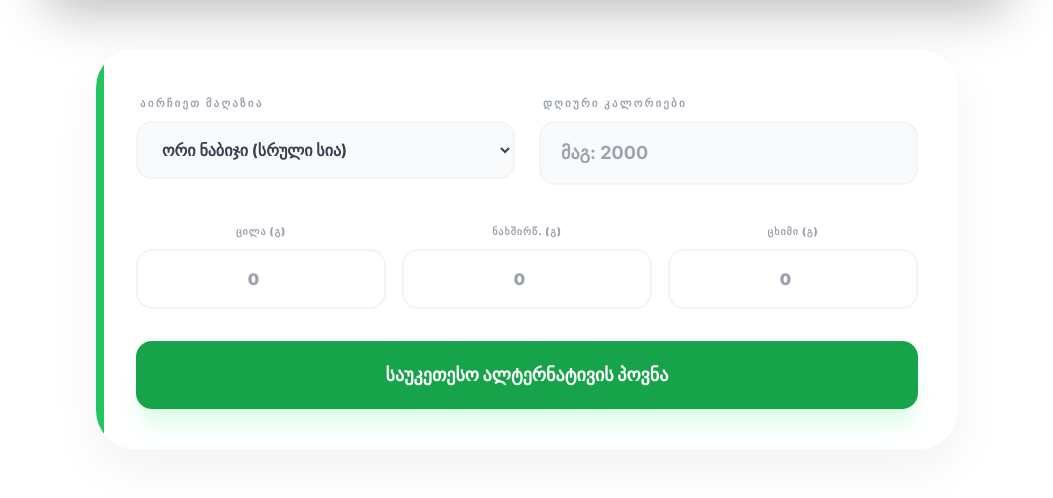
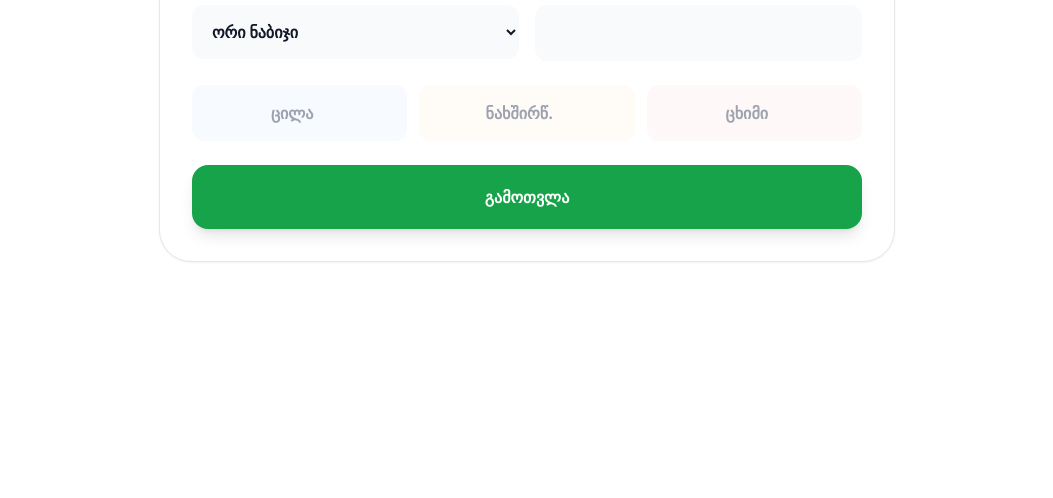
Before and after one commit to ghvaladzegaga6-spec/fitprice, a Flask app: page / in a window 1280 px wide. Shown: the part 357-855 px from the top of the page, without its empty margins (113-1166 px from the left). After the commit the page ends 619 px from the top, so only its background shows below. Run offline with Flask 3, Linux system fonts and the light colour scheme; some libraries are stand-ins or nearby versions.

Commit message:
Update index.html

```diff
--- a/templates/index.html
+++ b/templates/index.html
@@ -3,179 +3,151 @@
 <head>
     <meta charset="UTF-8">
     <meta name="viewport" content="width=device-width, initial-scale=1.0">
-    <title>FITPRICE - მიიღე მაქსიმალური შედეგი მინიმალურ ფასად</title>
+    <title>FITPRICE - SMART DIET</title>
     <script src="https://cdn.tailwindcss.com"></script>
-    <link href="https://fonts.googleapis.com/css2?family=Inter:wght@300;400;600;700;900&display=swap" rel="stylesheet">
+    <link href="https://fonts.googleapis.com/css2?family=Inter:wght@400;700;900&display=swap" rel="stylesheet">
     <style>
-        body { font-family: 'Inter', sans-serif; background: #ffffff; }
-        .input-disabled { background-color: #f8fafc !important; cursor: not-allowed; opacity: 0.5; }
-        .fade-in { animation: fadeIn 0.6s cubic-bezier(0.4, 0, 0.2, 1); }
-        @keyframes fadeIn { from { opacity: 0; transform: translateY(20px); } to { opacity: 1; transform: translateY(0); } }
+        body { font-family: 'Inter', sans-serif; }
+        .input-disabled { background-color: #f1f5f9 !important; opacity: 0.6; cursor: not-allowed; }
         .banner-slide { display: none; }
-        .banner-slide.active { display: block; animation: fadeEffect 1s; }
-        @keyframes fadeEffect { from {opacity: 0.4} to {opacity: 1} }
+        .banner-slide.active { display: block; animation: fade 1s; }
+        @keyframes fade { from {opacity: 0.5} to {opacity: 1} }
     </style>
 </head>
-<body class="antialiased text-gray-900">
+<body class="bg-white text-gray-900">
 
-    <div id="promo-modal" class="hidden fixed inset-0 bg-black/60 backdrop-blur-sm z-[100] flex items-center justify-center p-4">
-        <div class="bg-white rounded-[2.5rem] max-w-lg w-full p-8 shadow-2xl">
-            <h3 class="text-2xl font-black text-gray-800 mb-2"> სპეციალური შეთავაზება</h3>
-            <p class="text-gray-500 text-sm mb-6">შეგიძლიათ აირჩიოთ პროდუქტი და ჩვენ მორგებულ კალათას შემოგთავაზებთ</p>
-            <div id="promo-list" class="space-y-3 mb-8"></div>
-            <div class="flex gap-3">
-                <button onclick="closePromo(false)" class="flex-1 py-4 bg-gray-100 text-gray-500 font-bold rounded-2xl">არა, მადლობა</button>
-                <button onclick="closePromo(true)" class="flex-1 py-4 bg-green-600 text-white font-black rounded-2xl shadow-lg">დამატება</button>
+    <div id="promo-modal" class="hidden fixed inset-0 bg-black/50 backdrop-blur-sm z-[100] flex items-center justify-center p-4">
+        <div class="bg-white rounded-[2rem] max-w-md w-full p-8 shadow-2xl">
+            <h3 class="text-xl font-black mb-4"> დღის შეთავაზება</h3>
+            <div id="promo-list" class="space-y-3 mb-6"></div>
+            <div class="flex gap-2">
+                <button onclick="closePromo(false)" class="flex-1 py-4 bg-gray-100 font-bold rounded-xl">გამოტოვება</button>
+                <button onclick="closePromo(true)" class="flex-1 py-4 bg-green-600 text-white font-bold rounded-xl">დამატება</button>
             </div>
         </div>
     </div>
 
-    <header class="bg-white/80 backdrop-blur-md border-b border-gray-100 py-4 px-6 sticky top-0 z-50">
-        <div class="max-w-7xl mx-auto flex justify-between items-center">
-            <div class="flex items-center gap-2">
-                <div class="w-9 h-9 bg-green-600 rounded-xl flex items-center justify-center text-white font-black italic shadow-lg">F</div>
-                <h1 class="text-2xl font-black tracking-tighter text-gray-800">FIT<span class="text-green-600">PRICE</span></h1>
-            </div>
-            <nav class="hidden md:flex items-center gap-8 text-sm font-bold text-gray-500">
-                <a href="#" class="hover:text-green-600 transition">მთავარი</a>
-                <a href="#" class="hover:text-green-600 transition">როგორ მუშაობს</a>
-                <a href="#" class="hover:text-green-600 transition">კონტაქტი</a>
-            </nav>
+    <header class="p-6 border-b flex justify-between items-center sticky top-0 bg-white/80 backdrop-blur-md z-50">
+        <div class="flex items-center gap-2">
+            <div class="w-8 h-8 bg-green-600 rounded-lg flex items-center justify-center text-white font-black">F</div>
+            <span class="text-xl font-black">FITPRICE</span>
         </div>
     </header>
 
-    <section class="max-w-5xl mx-auto px-4 mt-8">
-        <div id="ad-slider" class="relative w-full h-48 md:h-64 rounded-[2.5rem] overflow-hidden shadow-2xl border border-gray-100 bg-gray-100">
-            <div class="banner-slide active h-full w-full"><img src="/static/images/banner1.jpg" class="w-full h-full object-cover" onerror="this.src='https://via.placeholder.com/800x400?text=FITPRICE+AD+1'"></div>
-            <div class="banner-slide h-full w-full"><img src="/static/images/banner2.jpg" class="w-full h-full object-cover" onerror="this.src='https://via.placeholder.com/800x400?text=FITPRICE+AD+2'"></div>
-            <div class="banner-slide h-full w-full"><img src="/static/images/banner3.jpg" class="w-full h-full object-cover" onerror="this.src='https://via.placeholder.com/800x400?text=FITPRICE+AD+3'"></div>
-            <div class="banner-slide h-full w-full"><img src="/static/images/banner4.jpg" class="w-full h-full object-cover" onerror="this.src='https://via.placeholder.com/800x400?text=FITPRICE+AD+4'"></div>
-            <div class="banner-slide h-full w-full"><img src="/static/images/banner5.jpg" class="w-full h-full object-cover" onerror="this.src='https://via.placeholder.com/800x400?text=FITPRICE+AD+5'"></div>
+    <section class="max-w-4xl mx-auto px-4 mt-6">
+        <div id="slider" class="h-40 rounded-3xl overflow-hidden bg-gray-100 relative">
+            <div class="banner-slide active h-full"><img src="/static/images/banner1.jpg" class="w-full h-full object-cover" onerror="this.src='https://via.placeholder.com/800x200?text=AD+1'"></div>
+            <div class="banner-slide h-full"><img src="/static/images/banner2.jpg" class="w-full h-full object-cover" onerror="this.src='https://via.placeholder.com/800x200?text=AD+2'"></div>
         </div>
     </section>
 
-    <main class="max-w-4xl mx-auto px-4 py-12">
-        <div class="bg-white shadow-[0_20px_50px_rgba(0,0,0,0.05)] rounded-[2.5rem] p-10 border border-gray-50 relative overflow-hidden">
-            <div class="absolute top-0 left-0 w-2 h-full bg-green-500"></div>
-            <form id="diet-form" class="space-y-8">
-                <div class="grid grid-cols-1 md:grid-cols-2 gap-6">
-                    <div class="space-y-2">
-                        <label class="text-[11px] font-black text-gray-400 uppercase tracking-[0.2em] ml-1">აირჩიეთ მაღაზია</label>
-                        <select name="category" class="w-full bg-gray-50 border-2 border-gray-100 rounded-2xl px-5 py-4 outline-none focus:border-green-500 transition font-bold text-gray-700">
-                            <option value="all">ორი ნაბიჯი (სრული სია)</option>
+    <main class="max-w-3xl mx-auto px-4 py-10">
+        <div class="bg-white rounded-[2rem] p-8 border shadow-sm">
+            <form id="diet-form" class="space-y-6">
+                <div class="grid md:grid-cols-2 gap-4">
+                    <div class="flex flex-col gap-2">
+                        <label class="text-xs font-bold text-gray-400 uppercase">მაღაზია</label>
+                        <select class="p-4 bg-gray-50 rounded-xl border-0 font-bold">
+                            <option>ორი ნაბიჯი</option>
                         </select>
                     </div>
-                    <div class="space-y-2">
-                        <label class="text-[11px] font-black text-gray-400 uppercase tracking-[0.2em] ml-1">დღიური კალორიები</label>
-                        <input type="number" name="calories" id="cal-input" placeholder="მაგ: 2000" class="w-full bg-gray-50 border-2 border-gray-100 rounded-2xl px-5 py-4 outline-none focus:border-green-500 transition font-bold text-lg">
+                    <div class="flex flex-col gap-2">
+                        <label class="text-xs font-bold text-gray-400 uppercase">კალორია</label>
+                        <input type="number" name="calories" id="cal-input" class="p-4 bg-gray-50 rounded-xl border-0 font-bold focus:ring-2 ring-green-500">
                     </div>
                 </div>
-                <div class="grid grid-cols-3 gap-4">
-                    <div class="space-y-2 text-center">
-                        <label class="text-[10px] font-black text-gray-400 uppercase tracking-widest">ცილა (გ)</label>
-                        <input type="number" name="protein" id="p-input" placeholder="0" class="macro-input w-full bg-white border-2 border-gray-100 rounded-2xl py-4 text-center outline-none focus:border-blue-500 font-black text-blue-600 transition">
-                    </div>
-                    <div class="space-y-2 text-center">
-                        <label class="text-[10px] font-black text-gray-400 uppercase tracking-widest">ნახშირწ. (გ)</label>
-                        <input type="number" name="carbs" id="c-input" placeholder="0" class="macro-input w-full bg-white border-2 border-gray-100 rounded-2xl py-4 text-center outline-none focus:border-orange-500 font-black text-orange-600 transition">
-                    </div>
-                    <div class="space-y-2 text-center">
-                        <label class="text-[10px] font-black text-gray-400 uppercase tracking-widest">ცხიმი (გ)</label>
-                        <input type="number" name="fat" id="f-input" placeholder="0" class="macro-input w-full bg-white border-2 border-gray-100 rounded-2xl py-4 text-center outline-none focus:border-red-500 font-black text-red-600 transition">
-                    </div>
+                <div class="grid grid-cols-3 gap-3">
+                    <input type="number" name="protein" id="p-input" placeholder="ცილა" class="macro-input p-4 bg-blue-50/50 rounded-xl border-0 text-center font-bold text-blue-600">
+                    <input type="number" name="carbs" id="c-input" placeholder="ნახშირწ." class="macro-input p-4 bg-orange-50/50 rounded-xl border-0 text-center font-bold text-orange-600">
+                    <input type="number" name="fat" id="f-input" placeholder="ცხიმი" class="macro-input p-4 bg-red-50/50 rounded-xl border-0 text-center font-bold text-red-600">
                 </div>
-                <button type="submit" id="submit-btn" class="w-full bg-green-600 hover:bg-green-700 text-white font-black py-5 rounded-2xl transition-all shadow-xl shadow-green-100 text-lg">საუკეთესო ალტერნატივის პოვნა</button>
+                <button type="submit" id="submit-btn" class="w-full py-5 bg-green-600 text-white font-black rounded-2xl shadow-lg hover:bg-green-700 transition">გამოთვლა</button>
             </form>
         </div>
 
-        <div id="result-container" class="hidden mt-12 fade-in">
-            <div class="bg-white rounded-[2.5rem] p-10 border border-gray-50 shadow-2xl">
-                <div id="items-list" class="space-y-4 mb-10"></div>
-                <div id="totals-display" class="grid grid-cols-2 md:grid-cols-4 gap-4 mb-8"></div>
-                <div class="p-6 bg-gray-900 rounded-[2rem] flex justify-between items-center shadow-2xl shadow-gray-200">
-                    <span class="text-gray-400 font-bold text-sm uppercase tracking-widest ml-4">ჯამური ღირებულება</span>
-                    <span class="text-white font-black text-3xl mr-4" id="total-price-display">0.00₾</span>
-                </div>
+        <div id="result-container" class="hidden mt-10 space-y-6">
+            <div id="items-list" class="space-y-3"></div>
+            <div id="totals-display" class="grid grid-cols-4 gap-2"></div>
+            <div class="p-6 bg-black rounded-2xl flex justify-between items-center text-white">
+                <span class="font-bold opacity-60">ჯამური ფასი:</span>
+                <span id="total-price-display" class="text-2xl font-black">0.00₾</span>
             </div>
         </div>
     </main>
 
     <script>
-        let currentSlide = 0;
+        // სლაიდერი
+        let slideIdx = 0;
         const slides = document.querySelectorAll('.banner-slide');
         setInterval(() => {
-            slides[currentSlide].classList.remove('active');
-            currentSlide = (currentSlide + 1) % slides.length;
-            slides[currentSlide].classList.add('active');
-        }, 10000);
+            slides[slideIdx].classList.remove('active');
+            slideIdx = (slideIdx + 1) % slides.length;
+            slides[slideIdx].classList.add('active');
+        }, 8000);
 
         const calInput = document.getElementById('cal-input');
         const macroInputs = document.querySelectorAll('.macro-input');
         const submitBtn = document.getElementById('submit-btn');
 
-        function toggleFields() {
-            const isCalFilled = calInput.value.length > 0;
-            const isAnyMacroFilled = Array.from(macroInputs).some(i => i.value.length > 0);
-            macroInputs.forEach(i => { i.disabled = isCalFilled; isCalFilled ? i.classList.add('input-disabled') : i.classList.remove('input-disabled'); });
-            calInput.disabled = isAnyMacroFilled; isAnyMacroFilled ? calInput.classList.add('input-disabled') : calInput.classList.remove('input-disabled');
+        function toggleInputs() {
+            const hasCal = calInput.value !== "";
+            const hasMacro = Array.from(macroInputs).some(i => i.value !== "");
+            macroInputs.forEach(i => { i.disabled = hasCal; i.classList.toggle('input-disabled', hasCal); });
+            calInput.disabled = hasMacro; calInput.classList.toggle('input-disabled', hasMacro);
         }
-        calInput.addEventListener('input', toggleFields);
-        macroInputs.forEach(input => input.addEventListener('input', toggleFields));
+        [calInput, ...macroInputs].forEach(el => el.addEventListener('input', toggleInputs));
 
         let currentPromos = [], selectedPromos = [];
 
         document.getElementById('diet-form').addEventListener('submit', async (e) => {
             e.preventDefault();
-            const pRes = await fetch('/get_promos');
-            currentPromos = await pRes.json();
-            if (currentPromos.length > 0) {
-                document.getElementById('promo-list').innerHTML = currentPromos.map((p, i) => `
-                    <label class="flex items-center p-4 border-2 border-gray-100 rounded-2xl cursor-pointer hover:border-green-500 transition">
-                        <input type="checkbox" class="promo-check w-5 h-5 accent-green-600 mr-4" value="${i}">
-                        <div class="flex-1"><p class="font-black text-gray-800 text-sm uppercase">${p.product}</p><p class="text-xs text-gray-500">ფასი: ${p.price}₾</p></div>
-                    </label>`).join('');
-                document.getElementById('promo-modal').classList.remove('hidden');
-            } else { startCalculation(); }
+            submitBtn.disabled = true;
+            try {
+                const res = await fetch('/get_promos');
+                currentPromos = await res.json();
+                if (currentPromos.length > 0) {
+                    document.getElementById('promo-list').innerHTML = currentPromos.map((p, i) => `
+                        <label class="flex items-center p-4 border rounded-xl cursor-pointer hover:bg-gray-50">
+                            <input type="checkbox" class="promo-check mr-3 w-5 h-5 accent-green-600" value="${i}">
+                            <div class="flex-1"><p class="font-bold text-sm uppercase">${p.product}</p><p class="text-xs text-gray-400">${p.price}₾</p></div>
+                        </label>`).join('');
+                    document.getElementById('promo-modal').classList.remove('hidden');
+                } else { startCalc(); }
+            } catch { startCalc(); }
         });
 
-        function closePromo(apply) {
+        function closePromo(add) {
             selectedPromos = [];
-            if (apply) document.querySelectorAll('.promo-check:checked').forEach(c => selectedPromos.push(currentPromos[c.value]));
+            if (add) document.querySelectorAll('.promo-check:checked').forEach(c => selectedPromos.push(currentPromos[c.value]));
             document.getElementById('promo-modal').classList.add('hidden');
-            startCalculation();
+            startCalc();
         }
 
-        async function startCalculation() {
-            submitBtn.disabled = true; submitBtn.innerText = "ალგორითმი ითვლის...";
-            const formData = new FormData(document.getElementById('diet-form'));
-            const data = Object.fromEntries(formData.entries());
+        async function startCalc() {
+            submitBtn.innerText = "ითვლება...";
+            const data = Object.fromEntries(new FormData(document.getElementById('diet-form')));
             data.selectedPromos = selectedPromos;
 
             try {
-                const response = await fetch('/calculate', { method: 'POST', headers: {'Content-Type': 'application/json'}, body: JSON.stringify(data) });
-                const res = await response.json();
-                if(res.error) { alert(res.error); return; }
+                const r = await fetch('/calculate', { method: 'POST', headers: {'Content-Type': 'application/json'}, body: JSON.stringify(data) });
+                const res = await r.json();
 
-                document.getElementById('items-list').innerHTML = res.items.map(item => `
-                    <div class="flex justify-between items-center p-6 bg-gray-50 rounded-3xl border border-transparent hover:border-green-100 transition-all">
-                        <div class="flex items-center gap-4">
-                            <div class="w-12 h-12 bg-white rounded-2xl flex items-center justify-center shadow-sm font-bold text-xl">🥗</div>
-                            <div><p class="font-black text-gray-800 uppercase text-sm tracking-tight">${item.name}</p><p class="text-xs font-bold text-green-600">${item.display}</p></div>
-                        </div>
-                        <p class="font-black text-gray-900 text-lg">${item.cost.toFixed(2)}₾</p>
+                document.getElementById('items-list').innerHTML = res.items.map(i => `
+                    <div class="p-5 bg-gray-50 rounded-2xl flex justify-between items-center border border-gray-100">
+                        <div><p class="font-black text-sm uppercase">${i.name}</p><p class="text-xs text-green-600 font-bold">${i.display}</p></div>
+                        <p class="font-black">${i.cost.toFixed(2)}₾</p>
                     </div>`).join('');
 
                 document.getElementById('totals-display').innerHTML = `
-                    <div class="bg-gray-50/50 p-5 rounded-3xl text-center border border-gray-100"><p class="text-[10px] font-black text-gray-400 uppercase mb-1">კალორია</p><p class="font-black text-gray-800 text-xl">${res.totals.cal}</p></div>
-                    <div class="bg-blue-50/50 p-5 rounded-3xl text-center border border-blue-100"><p class="text-[10px] font-black text-blue-400 uppercase mb-1">ცილა</p><p class="font-black text-blue-600 text-xl">${res.totals.p}გ</p></div>
-                    <div class="bg-orange-50/50 p-5 rounded-3xl text-center border border-orange-100"><p class="text-[10px] font-black text-orange-400 uppercase mb-1">ნახშირწ.</p><p class="font-black text-orange-600 text-xl">${res.totals.c}გ</p></div>
-                    <div class="bg-red-50/50 p-5 rounded-3xl text-center border border-red-100"><p class="text-[10px] font-black text-red-400 uppercase mb-1">ცხიმი</p><p class="font-black text-red-600 text-xl">${res.totals.f}გ</p></div>`;
+                    <div class="p-4 bg-gray-100 rounded-xl text-center"><p class="text-[9px] font-bold opacity-50">კალ</p><p class="font-black">${res.totals.cal}</p></div>
+                    <div class="p-4 bg-blue-50 rounded-xl text-center text-blue-600"><p class="text-[9px] font-bold opacity-50">ცილა</p><p class="font-black">${res.totals.p}გ</p></div>
+                    <div class="p-4 bg-orange-50 rounded-xl text-center text-orange-600"><p class="text-[9px] font-bold opacity-50">ნახშირწ</p><p class="font-black">${res.totals.c}გ</p></div>
+                    <div class="p-4 bg-red-50 rounded-xl text-center text-red-600"><p class="text-[9px] font-bold opacity-50">ცხიმი</p><p class="font-black">${res.totals.f}გ</p></div>`;
 
                 document.getElementById('total-price-display').innerText = res.total_cost.toFixed(2) + "₾";
                 document.getElementById('result-container').classList.remove('hidden');
-                document.getElementById('result-container').scrollIntoView({ behavior: 'smooth' });
-            } catch (err) { alert("სერვერის შეცდომა"); }
-            finally { submitBtn.disabled = false; submitBtn.innerText = "საუკეთესო ალტერნატივის პოვნა"; }
+            } catch { alert("შეცდომა კალკულაციისას"); }
+            finally { submitBtn.disabled = false; submitBtn.innerText = "გამოთვლა"; }
         }
     </script>
 </body>
```
